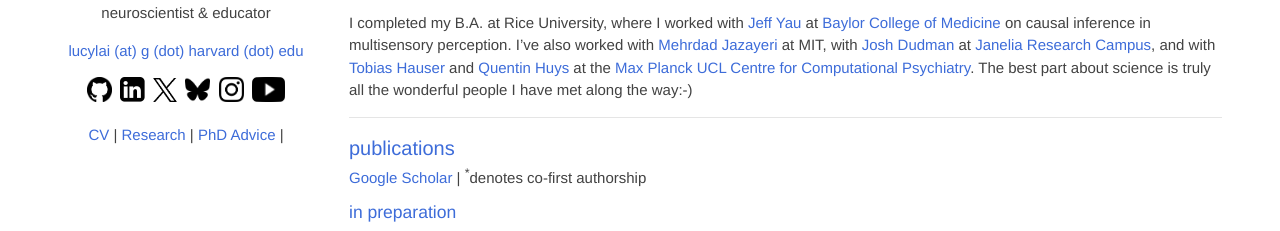
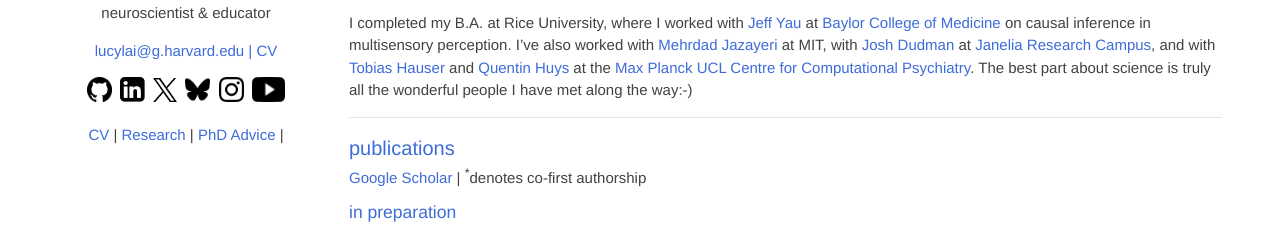
Before and after one commit to lucylai96/lucylai96.github.io, a Jekyll site: the page built from research.md, in a window 1280 px wide. Shown: the part 281-512 px from the top of the page. Built offline with Jekyll 4.4.1, drawn with Linux system fonts in a browser that asks for light colours; our own code applies the rules of GitHub Pages for plain Markdown files.

Commit message:
Update default.html

```diff
--- a/_layouts/default.html
+++ b/_layouts/default.html
@@ -21,7 +21,7 @@
          <p </p>
         <h1><a href="{{ "/" | absolute_url }}">{{ site.title }}</a></h1>
         <p>{{ site.description }}</p>
-        <p><a> lucylai (at) g (dot) harvard (dot) edu </a></p>
+        <p><a> lucylai@g.harvard.edu | <a href="https://lucylai.com/files/lai_cv.pdf">CV</a> </a></p>
 
         <p>
           <a href="https://github.com/lucylai96" target="_blank">
```
